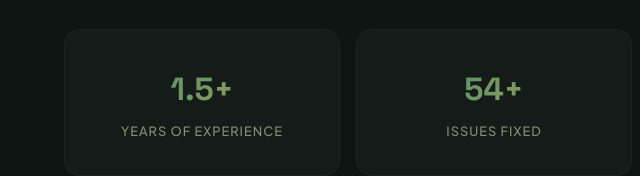
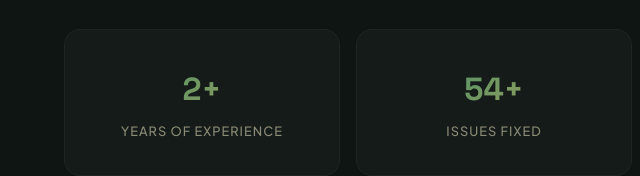
Before and after one commit to j3remy0211/Portafolio, a plain HTML site: page index.html in a window 1280 px wide. Shown: the part 3467-3643 px from the top of the page, 0-640 px from the left. Drawn offline with Linux system fonts and the light colour scheme.

Commit message:
2 años de exp

```diff
--- a/index.html
+++ b/index.html
@@ -143,7 +143,7 @@
 
             <div class="stats-grid">
                 <div class="stat-card glass-card reveal">
-                    <div class="stat-value text-gradient" data-count="1.5">1.5+</div>
+                    <div class="stat-value text-gradient" data-count="2">2+</div>
                     <div class="stat-label">Years of experience</div>
                 </div>
                 <div class="stat-card glass-card reveal reveal-delay-1">
```
